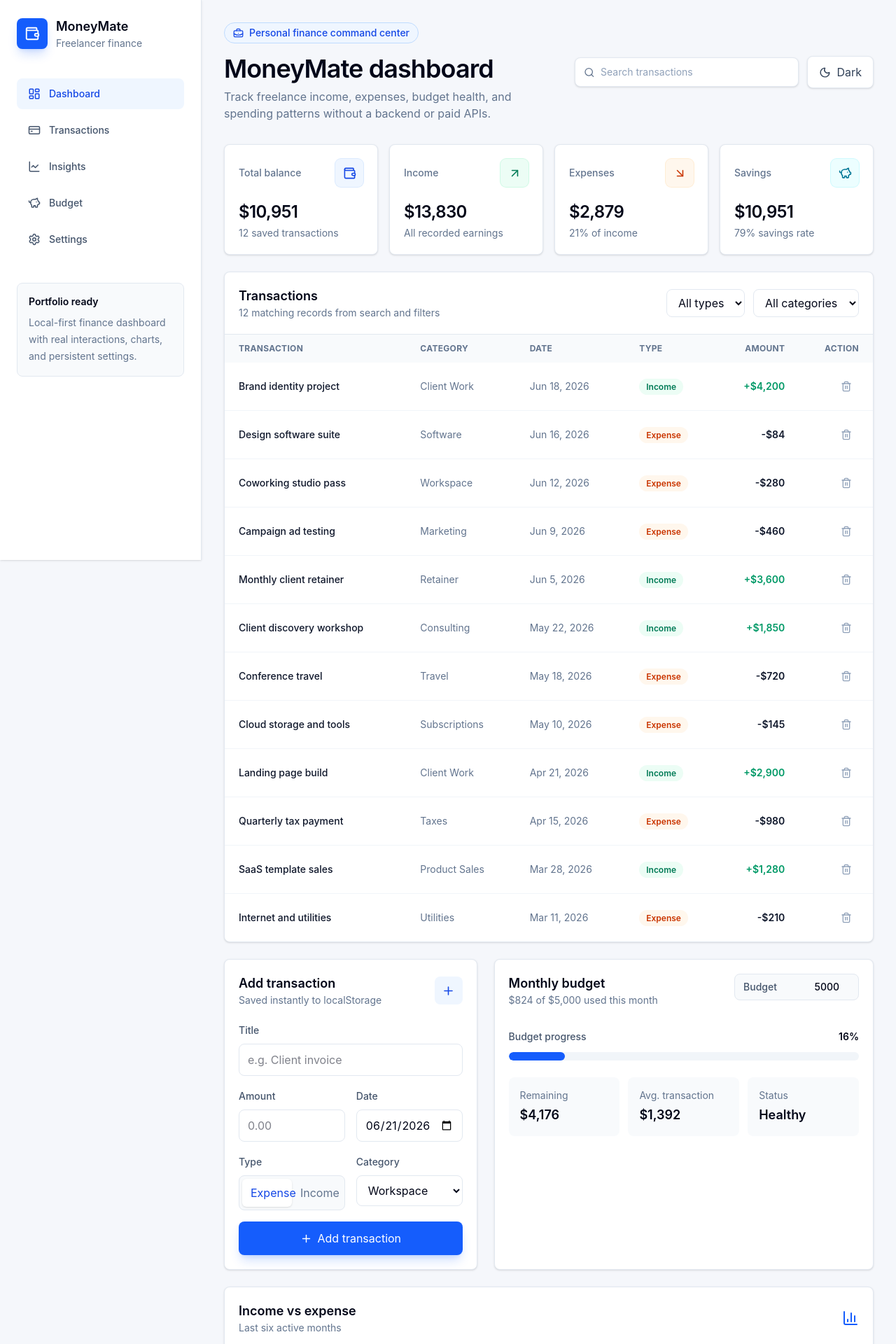
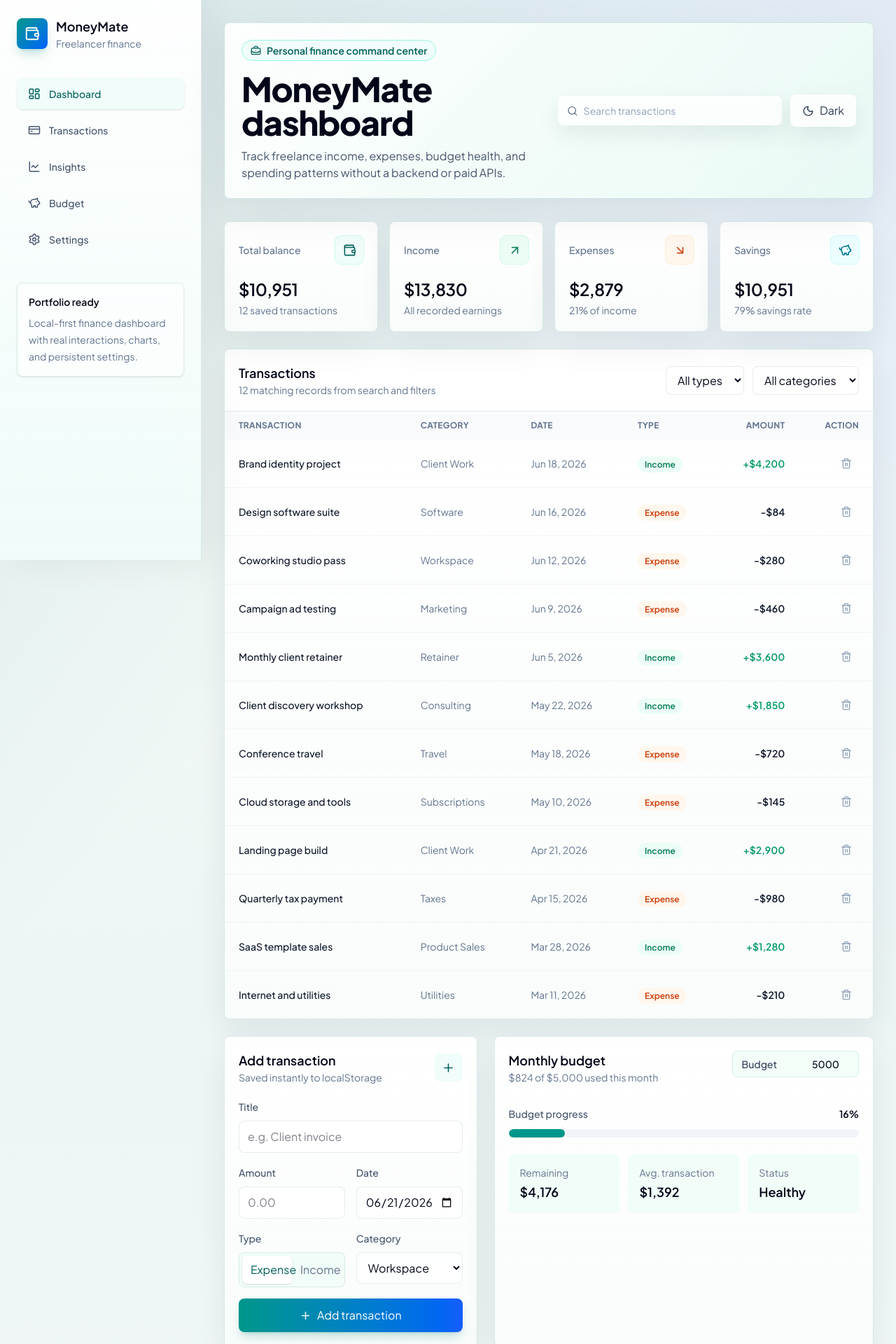
Before and after one commit to shivam21bb106/Personal-Finance-Tracker, a React (Vite) app: page / in a window 1280 px wide. Shown: the top 1920 px of the page at 70% size. Built offline with nearby package versions, Linux system fonts and the light colour scheme.

Commit message:
Refresh MoneyMate visual design

```diff
--- a/src/App.tsx
+++ b/src/App.tsx
@@ -265,7 +265,7 @@ const StatCard = ({
   tone: 'blue' | 'green' | 'orange' | 'teal'
 }) => {
   const toneClasses = {
-    blue: 'bg-blue-50 text-blue-700 ring-blue-100 dark:bg-blue-500/12 dark:text-blue-300 dark:ring-blue-400/20',
+    blue: 'bg-teal-50 text-teal-800 ring-teal-100 dark:bg-teal-500/12 dark:text-teal-200 dark:ring-teal-400/20',
     green:
       'bg-emerald-50 text-emerald-700 ring-emerald-100 dark:bg-emerald-500/12 dark:text-emerald-300 dark:ring-emerald-400/20',
     orange:
@@ -479,11 +479,11 @@ function App() {
 
   return (
     <main className={theme === 'dark' ? 'dark' : ''}>
-      <div className="min-h-screen bg-[#f5f7fb] text-slate-950 transition-colors dark:bg-[#0b1120] dark:text-white">
+      <div className="app-canvas min-h-screen text-slate-950 transition-colors dark:text-white">
         <div className="flex min-h-screen">
-          <aside className="sticky top-0 hidden h-screen w-72 shrink-0 border-r border-slate-200 bg-white/95 p-6 shadow-sm backdrop-blur lg:block dark:border-white/10 dark:bg-slate-950/90">
+          <aside className="sidebar-shell sticky top-0 hidden h-screen w-72 shrink-0 border-r border-emerald-900/10 p-6 backdrop-blur lg:block dark:border-white/10">
             <div className="flex items-center gap-3">
-              <div className="grid size-11 place-items-center rounded-lg bg-blue-600 text-white shadow-lg shadow-blue-600/20">
+              <div className="grid size-11 place-items-center rounded-lg bg-gradient-to-br from-teal-600 to-blue-600 text-white shadow-lg shadow-teal-700/20">
                 <Wallet size={22} />
               </div>
               <div>
@@ -505,8 +505,8 @@ function App() {
                 <a
                   className={`flex items-center gap-3 rounded-lg px-4 py-3 text-sm font-medium transition ${
                     index === 0
-                      ? 'bg-blue-50 text-blue-700 dark:bg-blue-500/15 dark:text-blue-200'
-                      : 'text-slate-600 hover:bg-slate-100 hover:text-slate-950 dark:text-slate-400 dark:hover:bg-white/10 dark:hover:text-white'
+                      ? 'bg-teal-50 text-teal-800 shadow-sm dark:bg-teal-500/15 dark:text-teal-100'
+                      : 'text-slate-600 hover:bg-teal-50/80 hover:text-teal-900 dark:text-slate-400 dark:hover:bg-white/10 dark:hover:text-white'
                   }`}
                   href={`#${String(label).toLowerCase()}`}
                   key={label as string}
@@ -517,7 +517,7 @@ function App() {
               ))}
             </nav>
 
-            <div className="mt-10 rounded-lg border border-slate-200 bg-slate-50 p-4 dark:border-white/10 dark:bg-white/5">
+            <div className="mt-10 rounded-lg border border-emerald-900/10 bg-white/55 p-4 shadow-sm backdrop-blur dark:border-white/10 dark:bg-white/5">
               <p className="text-sm font-semibold">Portfolio ready</p>
               <p className="mt-2 text-sm leading-6 text-slate-500 dark:text-slate-400">
                 Local-first finance dashboard with real interactions, charts,
@@ -527,23 +527,23 @@ function App() {
           </aside>
 
           <section className="min-w-0 flex-1 p-4 sm:p-6 lg:p-8">
-            <header className="flex flex-col gap-5 xl:flex-row xl:items-center xl:justify-between">
+            <header className="hero-panel flex flex-col gap-5 p-5 sm:p-6 xl:flex-row xl:items-center xl:justify-between">
               <div>
-                <div className="inline-flex items-center gap-2 rounded-full border border-blue-200 bg-blue-50 px-3 py-1 text-sm font-medium text-blue-700 dark:border-blue-400/20 dark:bg-blue-500/10 dark:text-blue-200">
+                <div className="inline-flex items-center gap-2 rounded-full border border-teal-200 bg-teal-50 px-3 py-1 text-sm font-semibold text-teal-800 dark:border-teal-400/20 dark:bg-teal-500/10 dark:text-teal-100">
                   <BriefcaseBusiness size={15} />
                   Personal finance command center
                 </div>
-                <h1 className="mt-4 text-3xl font-semibold tracking-tight sm:text-4xl">
+                <h1 className="mt-4 text-3xl font-extrabold tracking-tight sm:text-5xl">
                   MoneyMate dashboard
                 </h1>
-                <p className="mt-2 max-w-2xl text-sm leading-6 text-slate-500 sm:text-base dark:text-slate-400">
+                <p className="mt-3 max-w-2xl text-sm leading-6 text-slate-600 sm:text-base dark:text-slate-300">
                   Track freelance income, expenses, budget health, and spending
                   patterns without a backend or paid APIs.
                 </p>
               </div>
 
               <div className="flex flex-col gap-3 sm:flex-row sm:items-center">
-                <label className="flex min-w-0 flex-1 items-center gap-2 rounded-lg border border-slate-200 bg-white px-3 py-2.5 text-sm text-slate-500 shadow-sm sm:w-80 dark:border-white/10 dark:bg-slate-900 dark:text-slate-400">
+                <label className="glass-control flex min-w-0 flex-1 items-center gap-2 rounded-lg border border-white/70 px-3 py-2.5 text-sm text-slate-500 sm:w-80 dark:border-white/10 dark:text-slate-300">
                   <Search size={17} />
                   <input
                     className="w-full bg-transparent text-slate-900 outline-none placeholder:text-slate-400 dark:text-white"
@@ -555,7 +555,7 @@ function App() {
                 </label>
                 <button
                   aria-label="Toggle dark mode"
-                  className="inline-flex items-center justify-center gap-2 rounded-lg border border-slate-200 bg-white px-4 py-2.5 text-sm font-semibold text-slate-700 shadow-sm transition hover:bg-slate-50 dark:border-white/10 dark:bg-slate-900 dark:text-white dark:hover:bg-white/10"
+                  className="glass-control inline-flex items-center justify-center gap-2 rounded-lg border border-white/70 px-4 py-2.5 text-sm font-semibold text-slate-700 transition hover:-translate-y-0.5 dark:border-white/10 dark:text-white"
                   onClick={() =>
                     setTheme((current) =>
                       current === 'dark' ? 'light' : 'dark',
@@ -572,7 +572,7 @@ function App() {
             <div className="mt-6 grid grid-cols-2 gap-2 lg:hidden">
               {['Dashboard', 'Transactions', 'Insights', 'Budget'].map((item) => (
                 <a
-                  className="rounded-lg border border-slate-200 bg-white px-3 py-2 text-center text-sm font-medium text-slate-600 shadow-sm dark:border-white/10 dark:bg-slate-900 dark:text-slate-300"
+                  className="glass-control rounded-lg border border-white/70 px-3 py-2 text-center text-sm font-semibold text-slate-700 dark:border-white/10 dark:text-slate-200"
                   href={`#${item.toLowerCase()}`}
                   key={item}
                 >
@@ -630,7 +630,7 @@ function App() {
                   </div>
                   <div className="flex flex-col gap-3 sm:flex-row">
                     <select
-                      className="rounded-lg border border-slate-200 bg-white px-3 py-2 text-sm outline-none dark:border-white/10 dark:bg-slate-950"
+                      className="rounded-lg border border-emerald-900/10 bg-white/80 px-3 py-2 text-sm outline-none dark:border-white/10 dark:bg-slate-950/80"
                       onChange={(event) =>
                         setTypeFilter(
                           event.target.value as 'all' | TransactionType,
@@ -643,7 +643,7 @@ function App() {
                       <option value="expense">Expense</option>
                     </select>
                     <select
-                      className="rounded-lg border border-slate-200 bg-white px-3 py-2 text-sm outline-none dark:border-white/10 dark:bg-slate-950"
+                      className="rounded-lg border border-emerald-900/10 bg-white/80 px-3 py-2 text-sm outline-none dark:border-white/10 dark:bg-slate-950/80"
                       onChange={(event) => setCategoryFilter(event.target.value)}
                       value={categoryFilter}
                     >
@@ -745,7 +745,7 @@ function App() {
                       Saved instantly to localStorage
                     </p>
                   </div>
-                  <div className="grid size-10 place-items-center rounded-lg bg-blue-50 text-blue-700 dark:bg-blue-500/15 dark:text-blue-200">
+                  <div className="grid size-10 place-items-center rounded-lg bg-teal-50 text-teal-800 dark:bg-teal-500/15 dark:text-teal-100">
                     <Plus size={19} />
                   </div>
                 </div>
@@ -756,7 +756,7 @@ function App() {
                       Title
                     </label>
                     <input
-                      className="mt-2 w-full rounded-lg border border-slate-200 bg-white px-3 py-2.5 text-sm outline-none transition focus:border-blue-500 focus:ring-4 focus:ring-blue-500/10 dark:border-white/10 dark:bg-slate-950"
+                      className="mt-2 w-full rounded-lg border border-emerald-900/10 bg-white/80 px-3 py-2.5 text-sm outline-none transition focus:border-teal-500 focus:ring-4 focus:ring-teal-500/10 dark:border-white/10 dark:bg-slate-950/80"
                       onChange={(event) =>
                         setForm((current) => ({
                           ...current,
@@ -774,7 +774,7 @@ function App() {
                         Amount
                       </label>
                       <input
-                        className="mt-2 w-full rounded-lg border border-slate-200 bg-white px-3 py-2.5 text-sm outline-none transition focus:border-blue-500 focus:ring-4 focus:ring-blue-500/10 dark:border-white/10 dark:bg-slate-950"
+                        className="mt-2 w-full rounded-lg border border-emerald-900/10 bg-white/80 px-3 py-2.5 text-sm outline-none transition focus:border-teal-500 focus:ring-4 focus:ring-teal-500/10 dark:border-white/10 dark:bg-slate-950/80"
                         min="0"
                         onChange={(event) =>
                           setForm((current) => ({
@@ -793,7 +793,7 @@ function App() {
                         Date
                       </label>
                       <input
-                        className="mt-2 w-full rounded-lg border border-slate-200 bg-white px-3 py-2.5 text-sm outline-none transition focus:border-blue-500 focus:ring-4 focus:ring-blue-500/10 dark:border-white/10 dark:bg-slate-950"
+                        className="mt-2 w-full rounded-lg border border-emerald-900/10 bg-white/80 px-3 py-2.5 text-sm outline-none transition focus:border-teal-500 focus:ring-4 focus:ring-teal-500/10 dark:border-white/10 dark:bg-slate-950/80"
                         onChange={(event) =>
                           setForm((current) => ({
                             ...current,
@@ -811,13 +811,13 @@ function App() {
                       <label className="text-sm font-medium text-slate-600 dark:text-slate-300">
                         Type
                       </label>
-                      <div className="mt-2 grid grid-cols-2 rounded-lg border border-slate-200 bg-slate-50 p-1 dark:border-white/10 dark:bg-slate-950">
+                      <div className="mt-2 grid grid-cols-2 rounded-lg border border-emerald-900/10 bg-emerald-50/60 p-1 dark:border-white/10 dark:bg-slate-950/80">
                         {(['expense', 'income'] as TransactionType[]).map(
                           (type) => (
                             <button
                               className={`rounded-md px-3 py-2 text-sm font-semibold capitalize transition ${
                                 form.type === type
-                                  ? 'bg-white text-blue-700 shadow-sm dark:bg-slate-800 dark:text-blue-200'
+                                  ? 'bg-white text-teal-800 shadow-sm dark:bg-slate-800 dark:text-teal-100'
                                   : 'text-slate-500 hover:text-slate-900 dark:text-slate-400 dark:hover:text-white'
                               }`}
                               key={type}
@@ -835,7 +835,7 @@ function App() {
                         Category
                       </label>
                       <select
-                        className="mt-2 w-full rounded-lg border border-slate-200 bg-white px-3 py-2.5 text-sm outline-none transition focus:border-blue-500 focus:ring-4 focus:ring-blue-500/10 dark:border-white/10 dark:bg-slate-950"
+                        className="mt-2 w-full rounded-lg border border-emerald-900/10 bg-white/80 px-3 py-2.5 text-sm outline-none transition focus:border-teal-500 focus:ring-4 focus:ring-teal-500/10 dark:border-white/10 dark:bg-slate-950/80"
                         onChange={(event) =>
                           setForm((current) => ({
                             ...current,
@@ -852,7 +852,7 @@ function App() {
                   </div>
 
                   <button
-                    className="inline-flex w-full items-center justify-center gap-2 rounded-lg bg-blue-600 px-4 py-3 text-sm font-semibold text-white shadow-lg shadow-blue-600/20 transition hover:bg-blue-700"
+                    className="inline-flex w-full items-center justify-center gap-2 rounded-lg bg-gradient-to-r from-teal-600 to-blue-600 px-4 py-3 text-sm font-semibold text-white shadow-lg shadow-teal-700/20 transition hover:-translate-y-0.5 hover:shadow-xl"
                     type="submit"
                   >
                     <Plus size={17} />
@@ -873,7 +873,7 @@ function App() {
                       {formatCurrency(monthlyBudget)} used this month
                     </p>
                   </div>
-                  <label className="flex items-center gap-2 rounded-lg border border-slate-200 bg-slate-50 px-3 py-2 text-sm font-medium text-slate-600 dark:border-white/10 dark:bg-slate-950 dark:text-slate-300">
+                  <label className="flex items-center gap-2 rounded-lg border border-emerald-900/10 bg-emerald-50/60 px-3 py-2 text-sm font-medium text-slate-700 dark:border-white/10 dark:bg-slate-950/80 dark:text-slate-300">
                     Budget
                     <input
                       className="w-24 bg-transparent text-right font-semibold text-slate-950 outline-none dark:text-white"
@@ -902,13 +902,13 @@ function App() {
                           ? 'bg-red-500'
                           : budgetProgress > 70
                             ? 'bg-orange-500'
-                            : 'bg-blue-600'
+                            : 'bg-teal-600'
                       }`}
                       style={{ width: `${budgetProgress}%` }}
                     />
                   </div>
                   <div className="mt-6 grid gap-3 sm:grid-cols-3">
-                    <div className="rounded-lg bg-slate-50 p-4 dark:bg-slate-950">
+                    <div className="rounded-lg bg-emerald-50/60 p-4 dark:bg-slate-950/80">
                       <p className="text-sm text-slate-500 dark:text-slate-400">
                         Remaining
                       </p>
@@ -916,7 +916,7 @@ function App() {
                         {formatCurrency(budgetRemaining)}
                       </p>
                     </div>
-                    <div className="rounded-lg bg-slate-50 p-4 dark:bg-slate-950">
+                    <div className="rounded-lg bg-emerald-50/60 p-4 dark:bg-slate-950/80">
                       <p className="text-sm text-slate-500 dark:text-slate-400">
                         Avg. transaction
                       </p>
@@ -929,7 +929,7 @@ function App() {
                         )}
                       </p>
                     </div>
-                    <div className="rounded-lg bg-slate-50 p-4 dark:bg-slate-950">
+                    <div className="rounded-lg bg-emerald-50/60 p-4 dark:bg-slate-950/80">
                       <p className="text-sm text-slate-500 dark:text-slate-400">
                         Status
                       </p>
@@ -958,7 +958,7 @@ function App() {
                       Last six active months
                     </p>
                   </div>
-                  <BarChart3 className="text-blue-600 dark:text-blue-300" />
+                  <BarChart3 className="text-teal-700 dark:text-teal-200" />
                 </div>
                 <div className="mt-6 h-72">
                   <ResponsiveContainer height="100%" width="100%">
@@ -1096,7 +1096,7 @@ function App() {
             <footer className="mt-8 flex flex-col gap-3 border-t border-slate-200 py-6 text-sm text-slate-500 sm:flex-row sm:items-center sm:justify-between dark:border-white/10 dark:text-slate-400">
               <p>MoneyMate saves transactions and settings locally in your browser.</p>
               <button
-                className="inline-flex w-fit items-center gap-2 rounded-lg border border-slate-200 bg-white px-3 py-2 font-semibold text-slate-700 transition hover:bg-slate-50 dark:border-white/10 dark:bg-slate-900 dark:text-white dark:hover:bg-white/10"
+                className="glass-control inline-flex w-fit items-center gap-2 rounded-lg border border-white/70 px-3 py-2 font-semibold text-slate-700 transition hover:-translate-y-0.5 dark:border-white/10 dark:text-white"
                 onClick={resetDemoData}
                 type="button"
               >
--- a/src/index.css
+++ b/src/index.css
@@ -1,11 +1,12 @@
+@import url("https://fonts.googleapis.com/css2?family=Plus+Jakarta+Sans:wght@400;500;600;700;800&display=swap");
 @import "tailwindcss";
 
 :root {
   color: #111827;
-  background: #f6f8fb;
+  background: #f4f8f6;
   font-family:
-    Inter, ui-sans-serif, system-ui, -apple-system, BlinkMacSystemFont, "Segoe UI",
-    sans-serif;
+    "Plus Jakarta Sans", ui-sans-serif, system-ui, -apple-system,
+    BlinkMacSystemFont, "Segoe UI", sans-serif;
   font-synthesis: none;
   text-rendering: optimizeLegibility;
   -webkit-font-smoothing: antialiased;
@@ -55,6 +56,104 @@ select {
 }
 
 ::selection {
-  background: #2563eb;
+  background: #0f766e;
   color: #ffffff;
 }
+
+.app-canvas {
+  background:
+    linear-gradient(135deg, rgba(15, 118, 110, 0.12), transparent 30%),
+    linear-gradient(225deg, rgba(37, 99, 235, 0.1), transparent 34%),
+    linear-gradient(180deg, #f8fbf8 0%, #edf6f5 44%, #f7faf9 100%);
+}
+
+.dark .app-canvas {
+  background:
+    linear-gradient(135deg, rgba(20, 184, 166, 0.14), transparent 32%),
+    linear-gradient(225deg, rgba(37, 99, 235, 0.14), transparent 34%),
+    linear-gradient(180deg, #08130f 0%, #0e1b17 48%, #101614 100%);
+}
+
+.hero-panel {
+  position: relative;
+  overflow: hidden;
+  border: 1px solid rgba(15, 118, 110, 0.16);
+  border-radius: 8px;
+  background:
+    linear-gradient(135deg, rgba(255, 255, 255, 0.96), rgba(236, 253, 245, 0.86)),
+    linear-gradient(90deg, rgba(15, 118, 110, 0.08), rgba(37, 99, 235, 0.08));
+  box-shadow:
+    0 22px 60px rgba(15, 23, 42, 0.08),
+    inset 0 1px 0 rgba(255, 255, 255, 0.8);
+}
+
+.dark .hero-panel {
+  border-color: rgba(45, 212, 191, 0.16);
+  background:
+    linear-gradient(135deg, rgba(18, 34, 30, 0.96), rgba(10, 24, 22, 0.9)),
+    linear-gradient(90deg, rgba(20, 184, 166, 0.1), rgba(96, 165, 250, 0.08));
+  box-shadow:
+    0 22px 60px rgba(0, 0, 0, 0.28),
+    inset 0 1px 0 rgba(255, 255, 255, 0.08);
+}
+
+.sidebar-shell {
+  background:
+    linear-gradient(180deg, rgba(255, 255, 255, 0.96), rgba(240, 253, 250, 0.9));
+  box-shadow: 16px 0 50px rgba(15, 23, 42, 0.06);
+}
+
+.dark .sidebar-shell {
+  background:
+    linear-gradient(180deg, rgba(8, 19, 15, 0.96), rgba(15, 23, 20, 0.94));
+  box-shadow: 16px 0 50px rgba(0, 0, 0, 0.24);
+}
+
+.glass-control {
+  background: rgba(255, 255, 255, 0.78);
+  box-shadow:
+    0 12px 32px rgba(15, 23, 42, 0.08),
+    inset 0 1px 0 rgba(255, 255, 255, 0.9);
+  backdrop-filter: blur(18px);
+}
+
+.dark .glass-control {
+  background: rgba(15, 27, 24, 0.78);
+  box-shadow:
+    0 12px 32px rgba(0, 0, 0, 0.24),
+    inset 0 1px 0 rgba(255, 255, 255, 0.08);
+}
+
+main article.rounded-lg {
+  border-color: rgba(15, 118, 110, 0.14);
+  background-color: rgba(255, 255, 255, 0.86);
+  background-image: linear-gradient(
+    180deg,
+    rgba(255, 255, 255, 0.96),
+    rgba(248, 252, 250, 0.9)
+  );
+  box-shadow:
+    0 18px 45px rgba(15, 23, 42, 0.08),
+    inset 0 1px 0 rgba(255, 255, 255, 0.8);
+}
+
+.dark main article.rounded-lg {
+  border-color: rgba(45, 212, 191, 0.12);
+  background-color: rgba(15, 27, 24, 0.86);
+  background-image: linear-gradient(
+    180deg,
+    rgba(18, 34, 30, 0.96),
+    rgba(10, 23, 20, 0.9)
+  );
+  box-shadow:
+    0 18px 45px rgba(0, 0, 0, 0.24),
+    inset 0 1px 0 rgba(255, 255, 255, 0.06);
+}
+
+main article.rounded-lg:hover {
+  border-color: rgba(15, 118, 110, 0.26);
+}
+
+.dark main article.rounded-lg:hover {
+  border-color: rgba(45, 212, 191, 0.22);
+}
```
